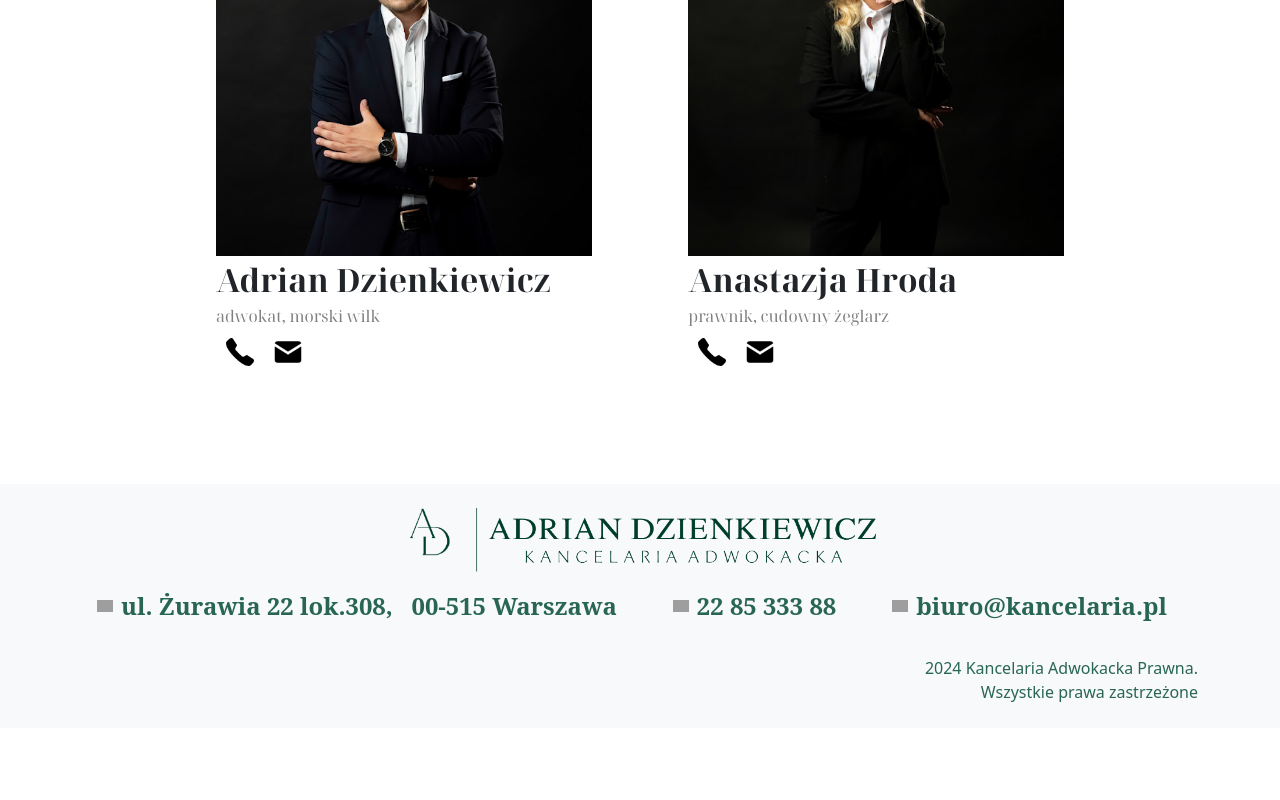
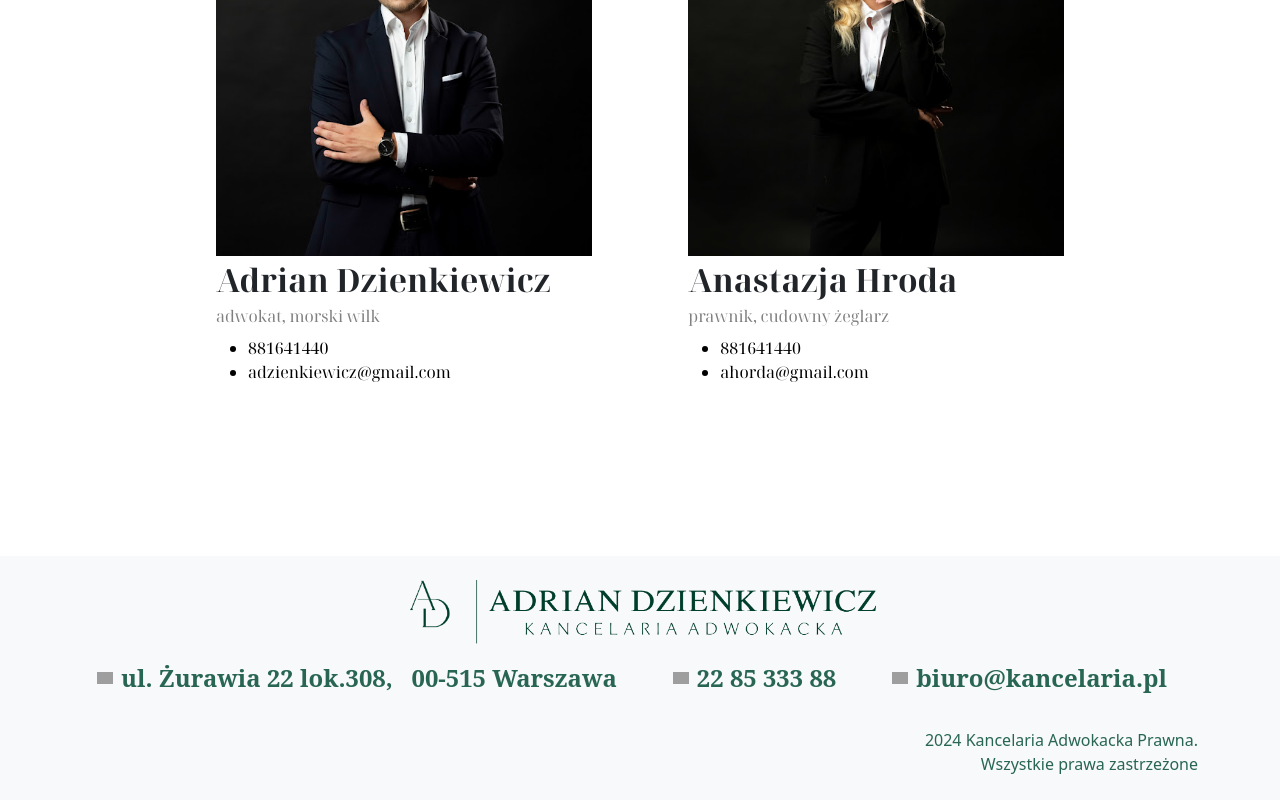
Before and after one commit to IImures/KAAD-front-end, an Angular app: page /about in a window 1280 px wide. Shown: the part 828-1628 px from the top of the page. Before the commit the page ends 1556 px from the top, so only its background shows below. Built offline with nearby package versions, Linux system fonts and the light colour scheme; grey boxes are pictures that could not be loaded.

Commit message:
Feature: Mail and Phone icons hides when screen is small

```diff
--- a/src/app/pages/about-us/our-team/our-team.component.html
+++ b/src/app/pages/about-us/our-team/our-team.component.html
@@ -14,6 +14,18 @@
         <a href="tel:{{teamMembers[1].phoneNumber}}"><img class="icon img-fluid" alt="Phone icon" src="/assets/icons/phone-icon.png"></a>
         <a href="mailto:{{teamMembers[1].email}}"><img class="icon img-fluid" alt="Mail icon"  src="/assets/icons/mail-icon.png"></a>
       </div>
+
+      <div class="member-links mt-2">
+        <ul>
+          <li>
+            {{teamMembers[1].phoneNumber}}
+          </li>
+          <li>
+            {{teamMembers[1].email}}
+          </li>
+        </ul>
+      </div>
+
     </div>
 
     <div class = "col-1"></div>
@@ -24,10 +36,23 @@
         <strong>{{teamMembers[0].fullName}}</strong>
         <p>{{teamMembers[0].description}}</p>
       </div>
+
         <div class="member-links mt-2">
           <a href="tel:{{teamMembers[0].phoneNumber}}"><img class="icon img-fluid" alt="Phone icon" src="/assets/icons/phone-icon.png"></a>
           <a href="mailto:{{teamMembers[0].email}}"><img class="icon img-fluid" alt="Mail icon" src="/assets/icons/mail-icon.png"></a>
         </div>
+
+        <div class="member-links list mt-2">
+          <ul>
+            <li>
+              {{teamMembers[0].phoneNumber}}
+            </li>
+            <li>
+              {{teamMembers[0].email}}
+            </li>
+          </ul>
+        </div>
+
     </div>
 
 
--- a/src/app/pages/about-us/our-team/our-team.component.scss
+++ b/src/app/pages/about-us/our-team/our-team.component.scss
@@ -31,7 +31,6 @@ strong {
 }
 
 .member-icon {
-  //min-width: 50%;
   width: 25rem;
   object-fit: cover;
   padding: 1rem;
@@ -39,6 +38,24 @@ strong {
 
 .member-links {
   color: gray;
+}
+
+.member-links ul{
+  color: black;
+  font-size: 1rem;
+  font-family: Noto-Serif, Open-Sans, serif;
+}
+
+@media (min-width: 426px) {
+  .member-links a{
+    display: none;
+  }
+}
+
+@media (max-width: 425px) {
+  .member-links ul{
+    display: none;
+  }
 }
 
 .icon {
```
